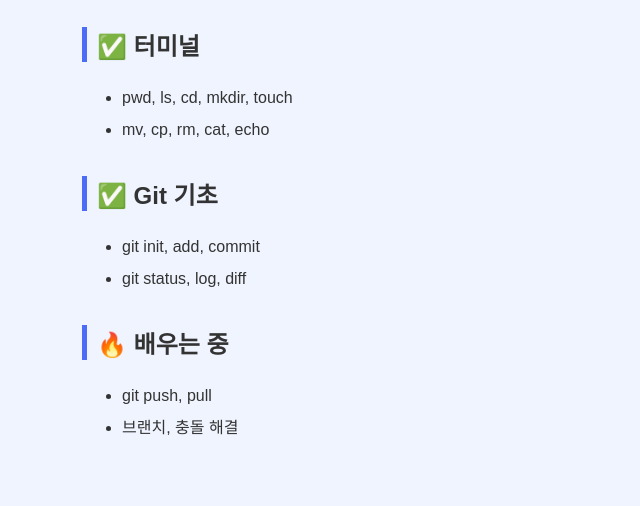
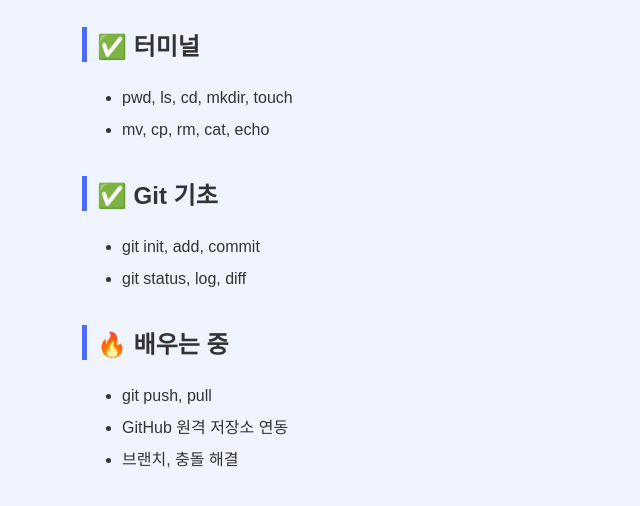
Before and after one commit to seoyoon-k/my-log, a plain HTML site: page index.html in a window 1280 px wide. Shown: the part 144-650 px from the top of the page, without its empty margins (233-873 px from the left). Drawn offline with Linux system fonts and the light colour scheme.

Commit message:
Update index.html

```diff
--- a/index.html
+++ b/index.html
@@ -45,6 +45,7 @@
     <h2>🔥 배우는 중</h2>
     <ul>
       <li>git push, pull</li>
+      <li>GitHub 원격 저장소 연동</li>
       <li>브랜치, 충돌 해결</li>
     </ul>
   </body>
```
